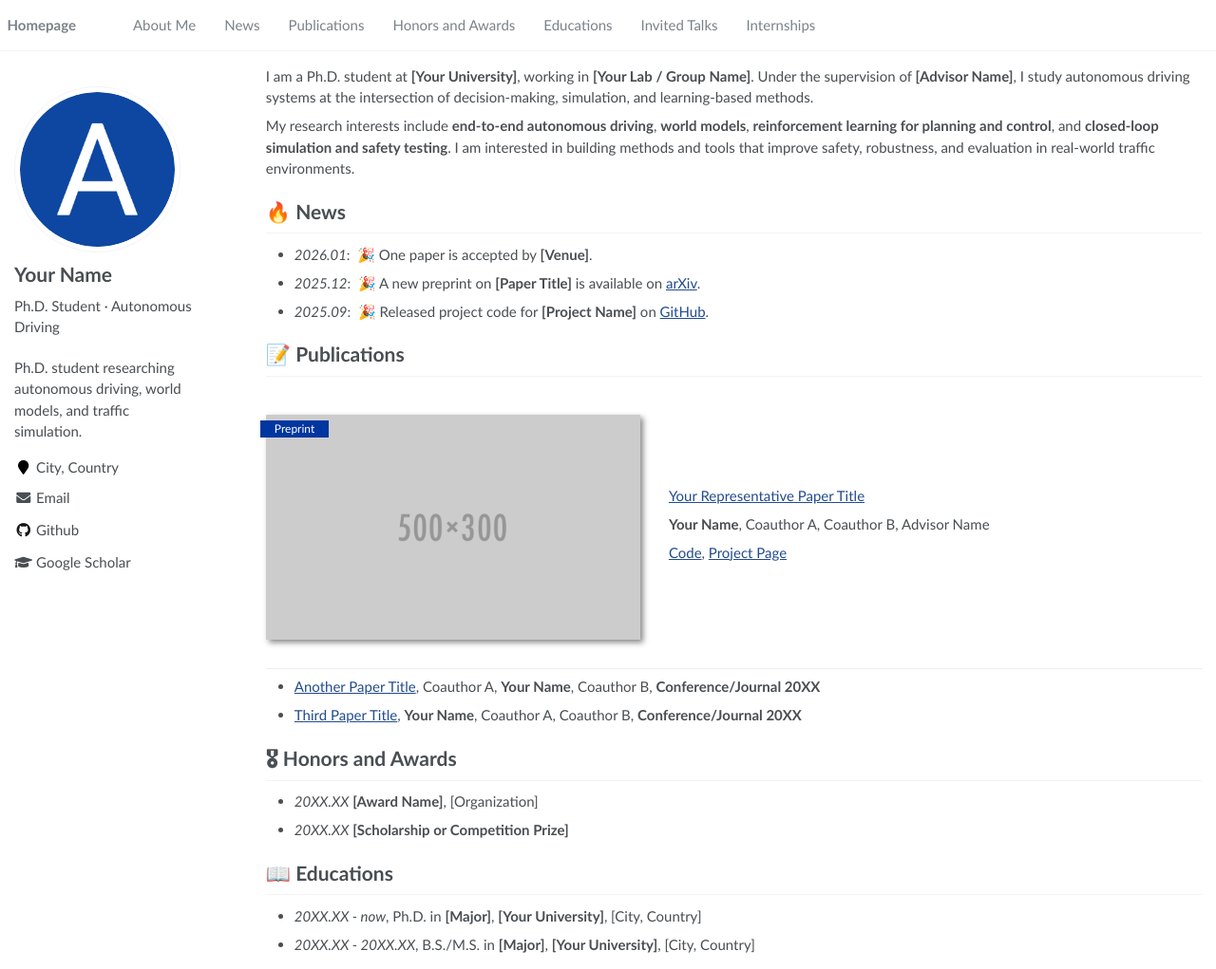
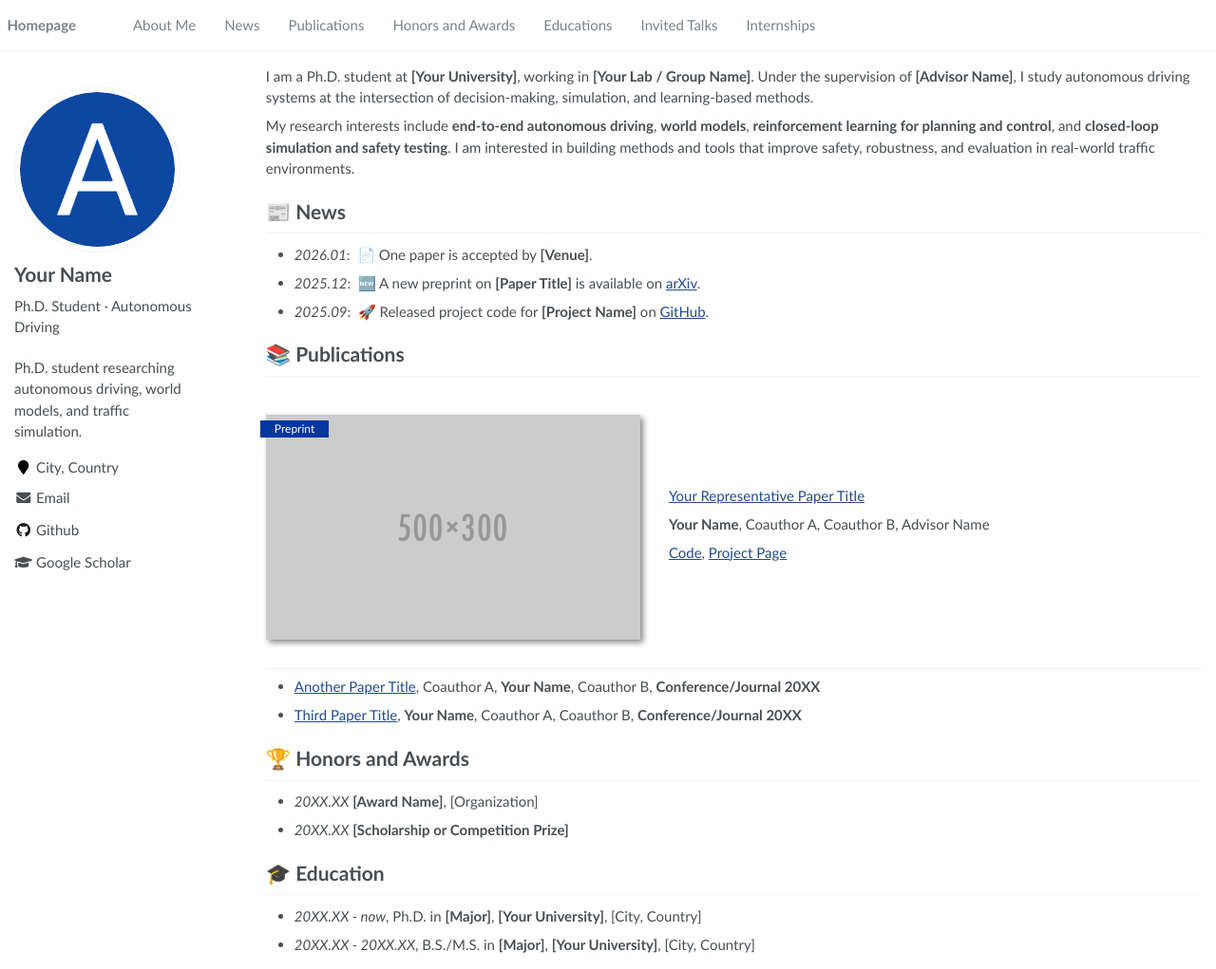
Before and after one commit to jieweny01/jieweny01.github.io, a Jekyll site: the page built from _pages/about.md, in a window 1280 px wide and 1021 px high. Shown: the whole window at 95% size. Built offline with Jekyll 4.4.1, drawn with Linux system fonts in a browser that asks for light colours.

Commit message:
Use distinct section emojis to differentiate homepage style
Co-authored-by: Cursor <cursoragent@cursor.com>

```diff
--- a/_pages/about.md
+++ b/_pages/about.md
@@ -13,14 +13,14 @@ I am a Ph.D. student at **[Your University]**, working in **[Your Lab / Group Na
 My research interests include **end-to-end autonomous driving**, **world models**, **reinforcement learning for planning and control**, and **closed-loop simulation and safety testing**. I am interested in building methods and tools that improve safety, robustness, and evaluation in real-world traffic environments.
 
 
-# 🔥 News
+# 📰 News
 
-- *2026.01*: &nbsp;🎉 One paper is accepted by **[Venue]**.
-- *2025.12*: &nbsp;🎉 A new preprint on **[Paper Title]** is available on [arXiv](https://arxiv.org/).
-- *2025.09*: &nbsp;🎉 Released project code for **[Project Name]** on [GitHub](https://github.com/YOUR_GITHUB_USERNAME).
+- *2026.01*: &nbsp;📄 One paper is accepted by **[Venue]**.
+- *2025.12*: &nbsp;🆕 A new preprint on **[Paper Title]** is available on [arXiv](https://arxiv.org/).
+- *2025.09*: &nbsp;🚀 Released project code for **[Project Name]** on [GitHub](https://github.com/YOUR_GITHUB_USERNAME).
 
 
-# 📝 Publications
+# 📚 Publications
 
 <div class='paper-box'><div class='paper-box-image'><div><div class="badge">Preprint</div><img src='images/500x300.png' alt="paper thumbnail" width="100%"></div></div>
 <div class='paper-box-text' markdown="1">
@@ -37,13 +37,13 @@ My research interests include **end-to-end autonomous driving**, **world models*
 - [Third Paper Title](https://doi.org/10.XXXX/XXXX), **Your Name**, Coauthor A, Coauthor B, **Conference/Journal 20XX**
 
 
-# 🎖 Honors and Awards
+# 🏆 Honors and Awards
 
 - *20XX.XX* **[Award Name]**, [Organization]
 - *20XX.XX* **[Scholarship or Competition Prize]**
 
 
-# 📖 Educations
+# 🎓 Education
 
 - *20XX.XX - now*, Ph.D. in **[Major]**, **[Your University]**, [City, Country]
 - *20XX.XX - 20XX.XX*, B.S./M.S. in **[Major]**, **[Your University]**, [City, Country]
```
